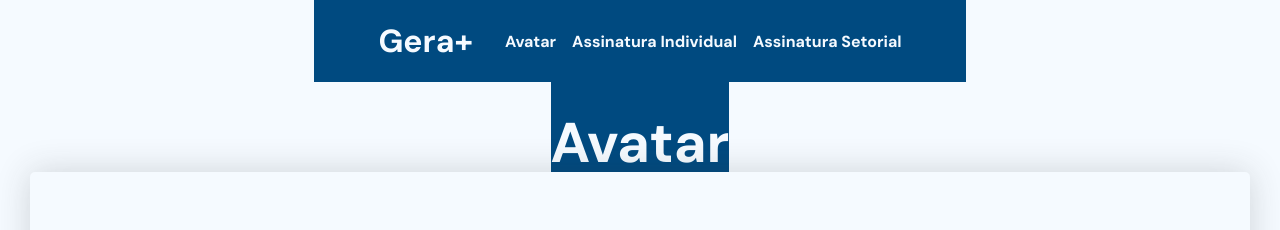
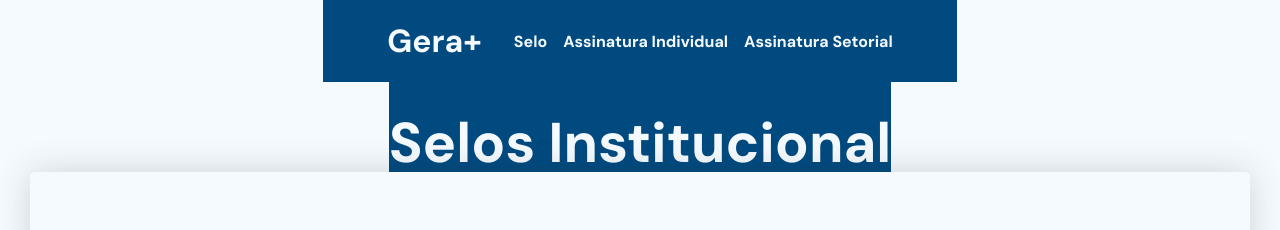
Before and after one commit to Luis-Felipe-N/gerador-de-logomarca, a plain HTML site: page gerador-avatar.html in a window 1280 px wide. Shown: the top 230 px of the page. Drawn offline with Linux system fonts and the light colour scheme.

Commit message:
:recycle: form and labels
form and labels

```diff
--- a/gerador-avatar.html
+++ b/gerador-avatar.html
@@ -18,7 +18,7 @@
     <link rel="stylesheet" href="css/components/cabecalho.css">
     <link rel="stylesheet" href="css/components/hero.css">
 
-    <title>Gerador de Avatar</title>
+    <title>Gerador de Selos</title>
 </head>
 <body>
     <header class="cabecalho">
@@ -26,7 +26,7 @@
         <nav>
             <ul>
                 <li>
-                    <a href="gerador-avatar.html">Avatar</a>
+                    <a href="gerador-avatar.html">Selo</a>
                 </li>
                 <li>
                     <a href="gerador-assinatura-individual.html">Assinatura Individual</a>
@@ -38,7 +38,7 @@
         </nav>
     </header>
     <section class="hero">
-        <h1>Avatar</h1>
+        <h1>Selos Institucional</h1>
     </section>
     <main class="hero-container">
         <div>
```
Also changed, not shown: gerador-assinatura-individual.html (+1 -1 lines), gerador-assinatura-setorial.html (+2 -2 lines).
